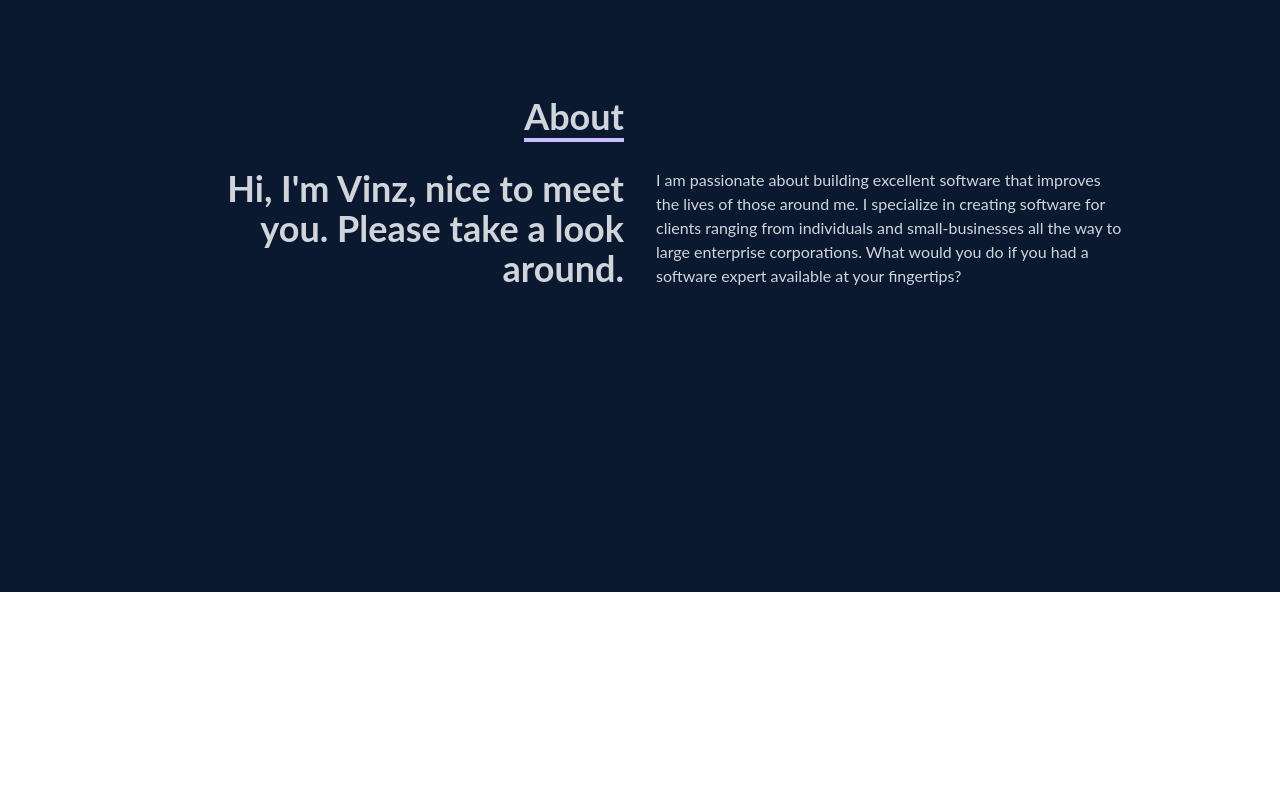
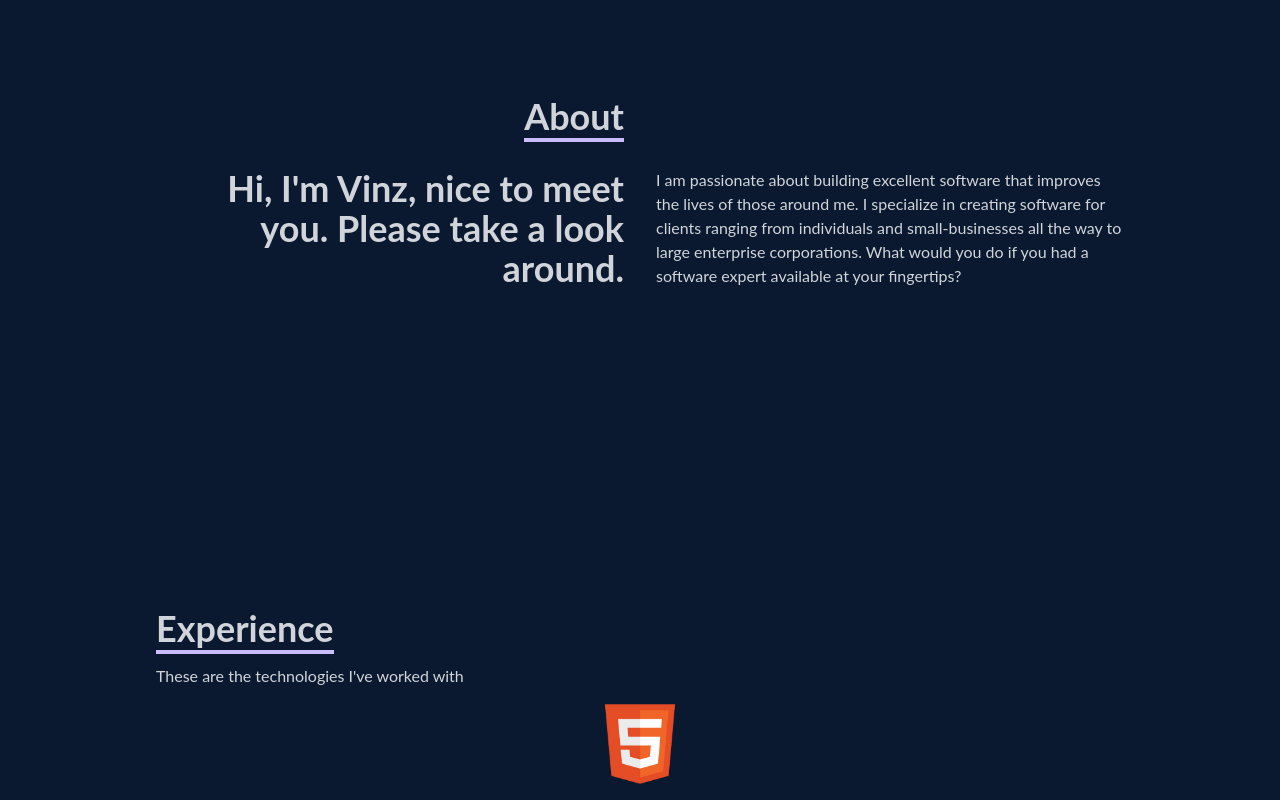
Before and after one commit to vinz-DY/myPortfolio, a React (Vite) app: page / in a window 1280 px wide. Shown: the part 1008-1808 px from the top of the page. Before the commit the page ends 1600 px from the top, so only its background shows below. Built offline with nearby package versions, Linux system fonts and the light colour scheme.

Commit message:
skills step1

```diff
--- a/src/App.jsx
+++ b/src/App.jsx
@@ -2,6 +2,7 @@
 import About from './components/About';
 import Home from './components/Home';
 import Navbar from './components/Navbar';
+import Skills from './components/Skills';
 
 function App() {
 
@@ -10,7 +11,8 @@
     <>
       <Navbar />
       <Home />
-      <About/>
+      <About />
+      <Skills/>
     </>
   );
 }
--- /dev/null
+++ b/src/components/Skills.jsx
@@ -0,0 +1,33 @@
+import React from 'react'
+import HTML from "../assets/html.png";
+import CSS from "../assets/css.png";
+import JavaScript from "../assets/javascript.png";
+import ReactImg from "../assets/react.png";
+import Node from "../assets/node.png";
+import FireBase from "../assets/firebase.png";
+import GitHub from "../assets/github.png";
+import Tailwind from "../assets/tailwind.png";
+import Mongo from "../assets/mongo.png";
+
+const Skills = () => {
+  return (
+    <div name="skills" className="bg-[#0a192f] text-gray-300">
+      {/*container*/}
+      <div className="max-w-[1000px] mx-auto p-4 flex flex-col justify-center w-full h-full">
+        <div>
+          <p className="text-4xl font-bold inline border-b-4 border-[#cbbeff] ">
+            Experience
+          </p>
+          <p className='py-4'>These are the technologies I've worked with</p>
+        </div>
+        <div>
+          <div>
+            <img className="w-20 mx-auto" src={HTML} alt="html icon" />
+          </div>
+        </div>
+      </div>
+    </div>
+  );
+}
+
+export default Skills
```
